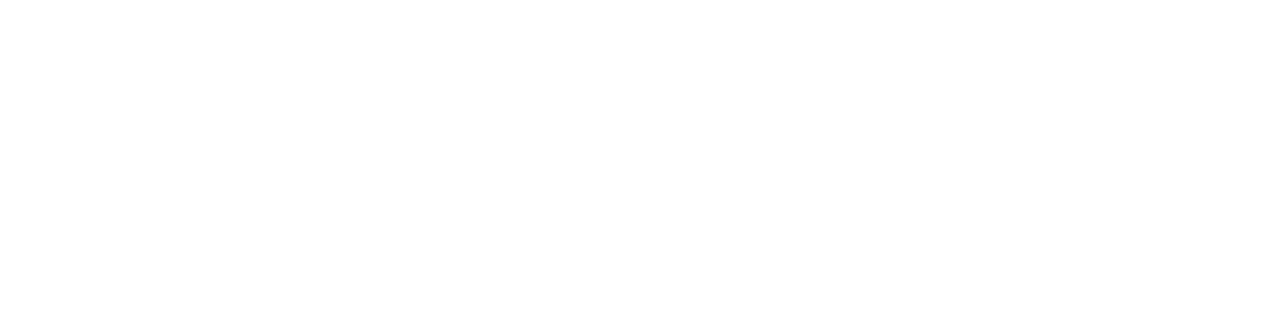
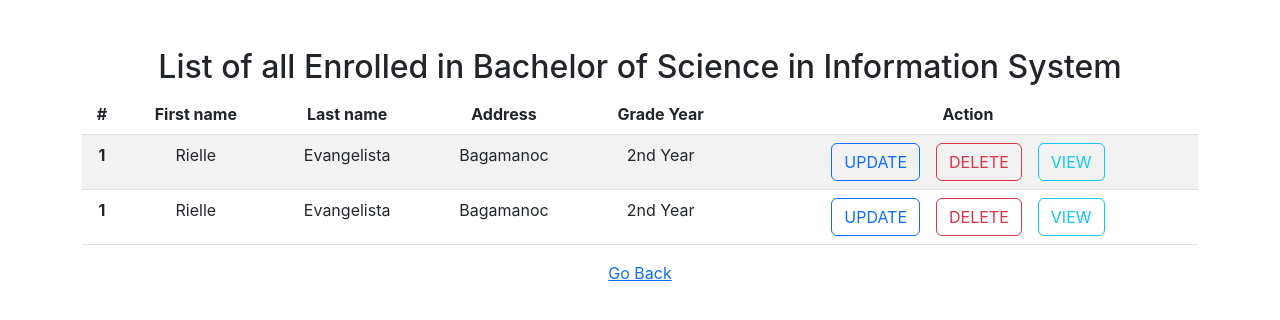
Before and after one commit to KingNelx/Client-2x, a React (Create React App) app: page /allStudents in a window 1280 px wide. Before the commit this address had no page. Shown: the top 320 px of the page. Built offline with nearby package versions, Linux system fonts and the light colour scheme.

Commit message:
added more components

```diff
--- a/src/Admin/AdminDashB.jsx
+++ b/src/Admin/AdminDashB.jsx
@@ -41,7 +41,7 @@
                             }} />
                             <div class="card-body">
                                 <h5 class="card-title">Enroll</h5>
-                                <Link class="btn btn-primary">Go somewhere</Link>
+                                <Link to="/allStudents" class="btn btn-primary">Select</Link>
                             </div>
                         </div>
                     </div>
--- a/src/App.js
+++ b/src/App.js
@@ -14,6 +14,7 @@
 import StudentDashB from './Student/StudentDashB';
 import Bsis1 from './BSIS/Bsis1';
 import Bsis2 from './BSIS/Bsis2';
+import AllStudents from './BSIS/AllStudents';
 
 const App = () => {
   return (
@@ -29,6 +30,7 @@
       <Route path="adminDashB"  element={<StudentDashB />} />
       <Route path="bsis1" element={<Bsis1 />} />
       <Route path="bsis2" element={<Bsis2 />} />
+      <Route path="allStudents" element={<AllStudents />} />
     </Routes>
    </Router>
   );
--- a/src/BSIS/AllStudents.jsx
+++ b/src/BSIS/AllStudents.jsx
@@ -1,7 +1,10 @@
+import Buttons from "../Components/Buttons";
+import { Link } from "react-router-dom"
 const AllStudents = () => {
     return (
-        <div>
-            <table class="table">
+        <div className="container text-center mt-5">
+            <h2 classname="mb-5">List of all Enrolled in Bachelor of Science in Information System</h2>
+            <table class="table table-striped">
                 <thead>
                     <tr>
                         <th scope="col">#</th>
@@ -9,6 +12,7 @@
                         <th scope="col">Last name</th>
                         <th scope="col">Address</th>
                         <th scope="col">Grade Year</th>
+                        <th scope="col">Action</th>
                     </tr>
                 </thead>
                 <tbody>
@@ -16,16 +20,25 @@
                         <th scope="row">1</th>
                         <td>Rielle</td>
                         <td>Evangelista</td>
-                        <td>@mdo</td>
+                        <td>Bagamanoc</td>
+                        <td>2nd Year</td>
+                        <td>
+                            <Buttons />
+                        </td>
                     </tr>
                     <tr>
-                        <th scope="row">2</th>
-                        <td>Jacob</td>
-                        <td>Thornton</td>
-                        <td>@fat</td>
+                        <th scope="row">1</th>
+                        <td>Rielle</td>
+                        <td>Evangelista</td>
+                        <td>Bagamanoc</td>
+                        <td>2nd Year</td>
+                        <td>
+                            <Buttons />
+                        </td>
                     </tr>
                 </tbody>
             </table>
+            <Link to="/adminHome">Go Back</Link>
         </div>
     );
 }
--- a/src/BSIS/Bsis1.jsx
+++ b/src/BSIS/Bsis1.jsx
@@ -5,6 +5,7 @@
     return (
         <div className="container text-center mt-5">
             <h2 className="mb-5">Bachelor of Science in Information System - I</h2>
+            <p>Enrolled.</p>
             <table class="table table-striped">
                 <thead>
                     <tr>
@@ -18,8 +19,8 @@
                 <tbody>
                     <tr>
                         <th scope="row">1</th>
-                        <td>Rielle</td>
-                        <td>Evangelista</td>
+                        <td>Mariel</td>
+                        <td>Ogerio</td>
                         <td>Bagamanoc</td>
                         <td>
                           <Buttons />
@@ -27,9 +28,12 @@
                     </tr>
                     <tr>
                         <th scope="row">2</th>
-                        <td>Jacob</td>
-                        <td>Thornton</td>
-                        <td>@fat</td>
+                        <td>Mariel</td>
+                        <td>Ogerio</td>
+                        <td>Bagamanoc</td>
+                        <td>
+                          <Buttons />
+                        </td>
                     </tr>
                 </tbody>
             </table>
--- a/src/BSIS/Bsis2.jsx
+++ b/src/BSIS/Bsis2.jsx
@@ -18,8 +18,8 @@
                 <tbody>
                     <tr>
                         <th scope="row">1</th>
-                        <td>Rielle</td>
-                        <td>Evangelista</td>
+                        <td>Mariel</td>
+                        <td>Ogerio</td>
                         <td>Bagamanoc</td>
                         <td>
                           <Buttons />
```
